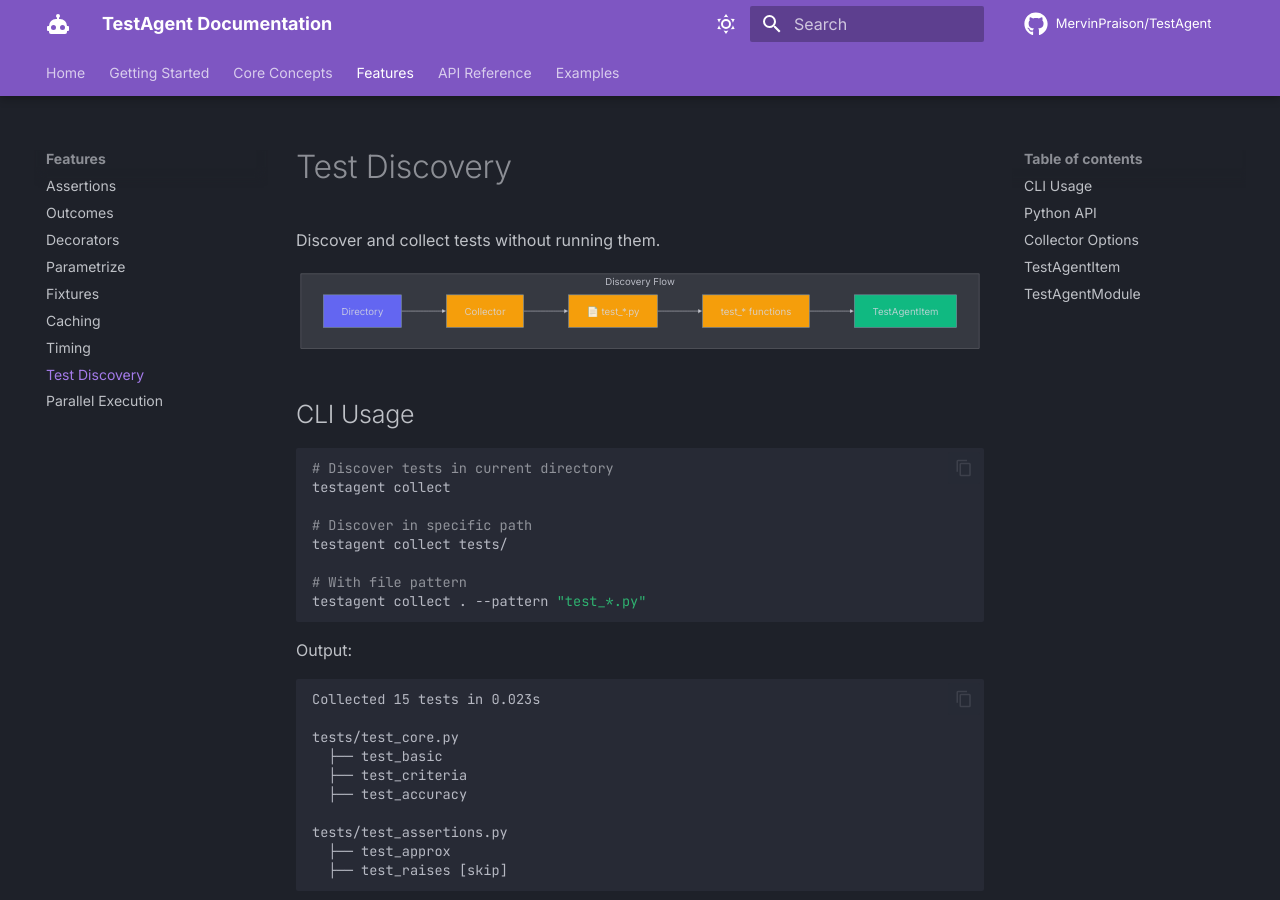
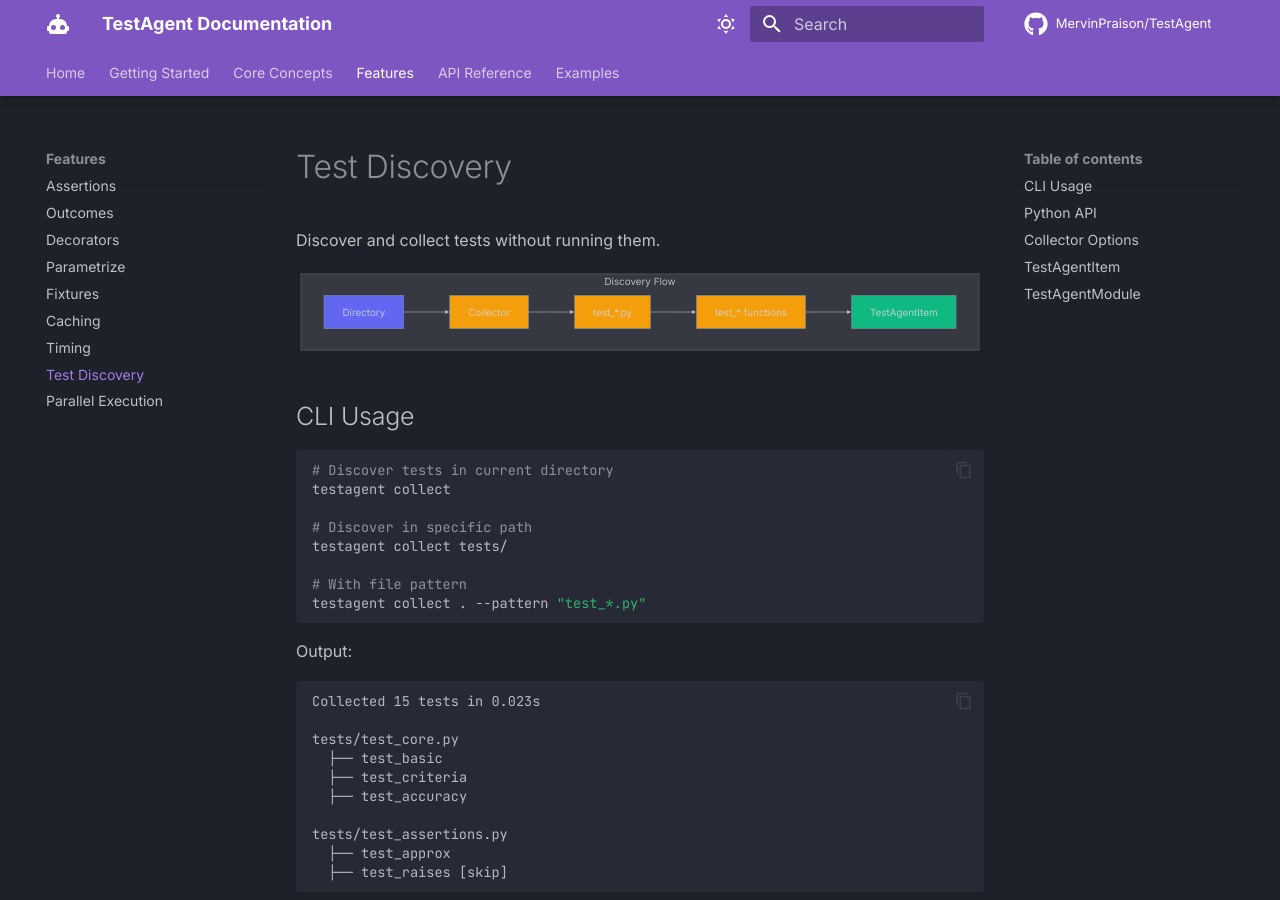
Before and after one commit to MervinPraison/TestAgent, an MkDocs documentation site: the page built from docs/features/discovery.md, in a window 1280 px wide and 900 px high. Built offline with MkDocs 1.6.1 and Material for MkDocs 9.7.7, drawn with Linux system fonts in a browser that asks for light colours; comment, search, counter and statistics services are not loaded.

Commit message:
fix: Remove remaining emoji and navigation path duplicates

```diff
--- a/docs/features/discovery.md
+++ b/docs/features/discovery.md
@@ -6,7 +6,7 @@
 graph TB
     subgraph "Discovery Flow"
         A[Directory] --> B[Collector]
-        B --> C[📄 test_*.py]
+        B --> C["test_*.py"]
         C --> D[test_* functions]
         D --> E[TestAgentItem]
     end
```
